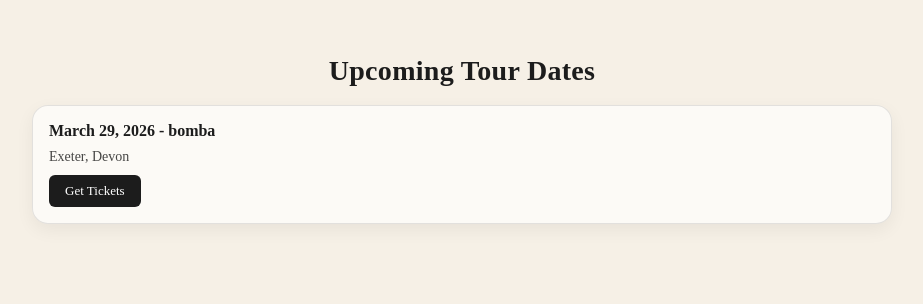
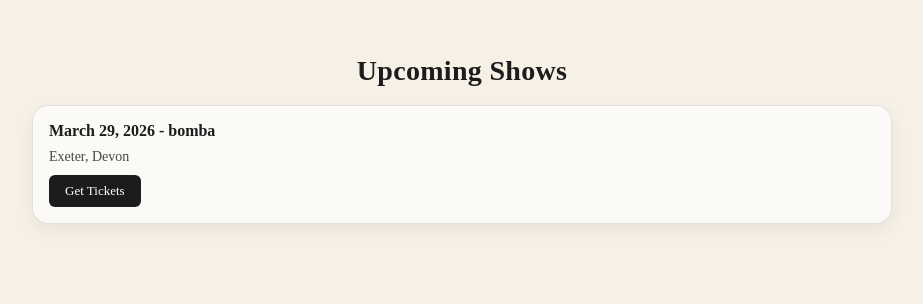
Before and after one commit to Hayai1/theCabaretBand, a Django app: page / in a window 1280 px wide. Shown: the part 961-1265 px from the top of the page, without its empty margins (178-1101 px from the left). Run offline with Django 5.2, Linux system fonts and the light colour scheme; data comes from the database, SQL or seed files in the repository.

Commit message:
changed tour title

```diff
--- a/cabaret_site/main/templates/main/index.html
+++ b/cabaret_site/main/templates/main/index.html
@@ -100,7 +100,7 @@
   <!-- CONTENT (tour dates section) -->
 <section class="content" id="listSection">
   <div class="wrap">
-    <h2>Upcoming Tour Dates</h2>
+    <h2>Upcoming Shows</h2>
 
     {% if tours %}
       <ul class="vintage-list">
```
